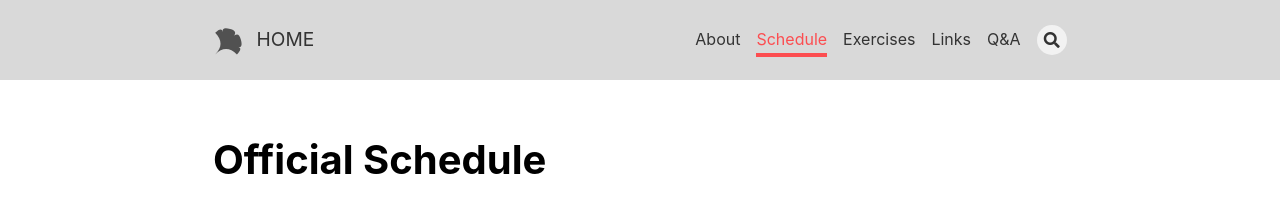
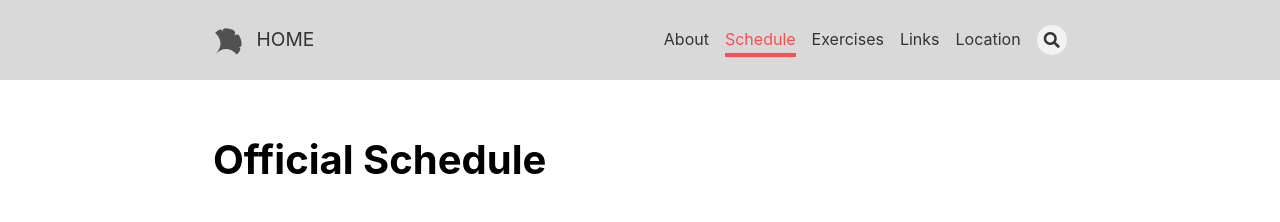
Before and after one commit to itn-ignite/ESRs-Programming-and-Bioinformatics-Workshop, a Jekyll site: the page built from docs/schedule.md, in a window 1280 px wide. Shown: the top 222 px of the page. Built offline with Jekyll 4.4.1, drawn with Linux system fonts in a browser that asks for light colours; nearby versions of some CDN libraries; emoji names are drawn with the system emoji font.

Commit message:
Update navigation.yml

```diff
--- a/docs/_data/navigation.yml
+++ b/docs/_data/navigation.yml
@@ -25,7 +25,7 @@ header:
     url:        /ulinks.html
 
   - titles:
-      en:       Q&A
+      en:       Location
     url:        /medils.html
 
 #- titles:
```
